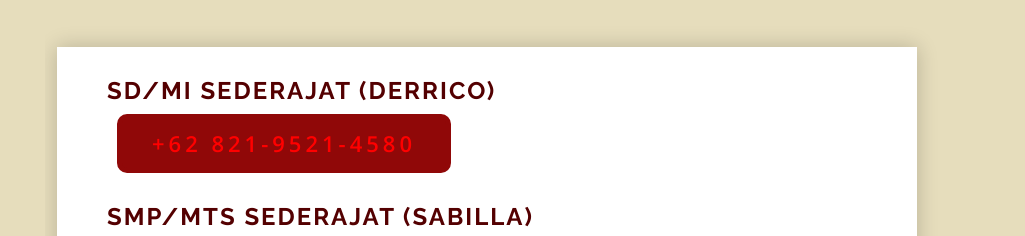
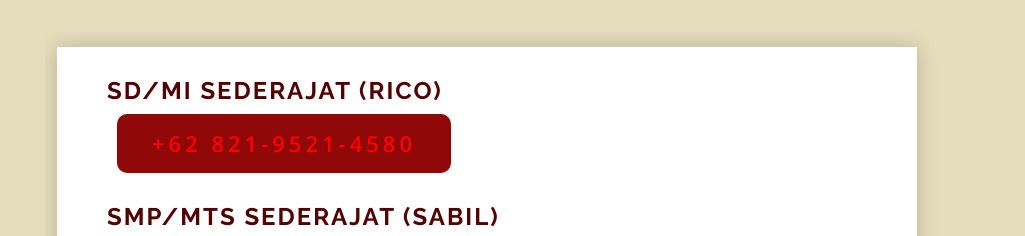
Before and after one commit to passmali/passmali.github.io, a plain HTML site: page index.html in a window 1280 px wide. Shown: the part 3120-3356 px from the top of the page, without its empty margins (255-1280 px from the left). Drawn offline with nearby package versions, Linux system fonts and the light colour scheme.

Commit message:
Update index.html

```diff
--- a/index.html
+++ b/index.html
@@ -246,10 +246,10 @@
         <h2>CONTACT PERSON</h2>
       </div>
       <div class="person" data-aos="fade-in-right">
-        <h3>SD/MI SEDERAJAT (DERRICO)</h3>
+        <h3>SD/MI SEDERAJAT (RICO)</h3>
         <a href="https://wa.me/6282195214580" class="btn-contact"> +62 821-9521-4580 </a>
 
-        <h3>SMP/MTS SEDERAJAT (SABILLA)</h3>
+        <h3>SMP/MTS SEDERAJAT (SABIL)</h3>
         <a href="https://wa.me/6281905173900" class="btn-contact"> +62 819-0517-3900</a>
 
         <h3>SMA/SMK/MA SEDERAJAT (RUSDAN)</h3>
```
